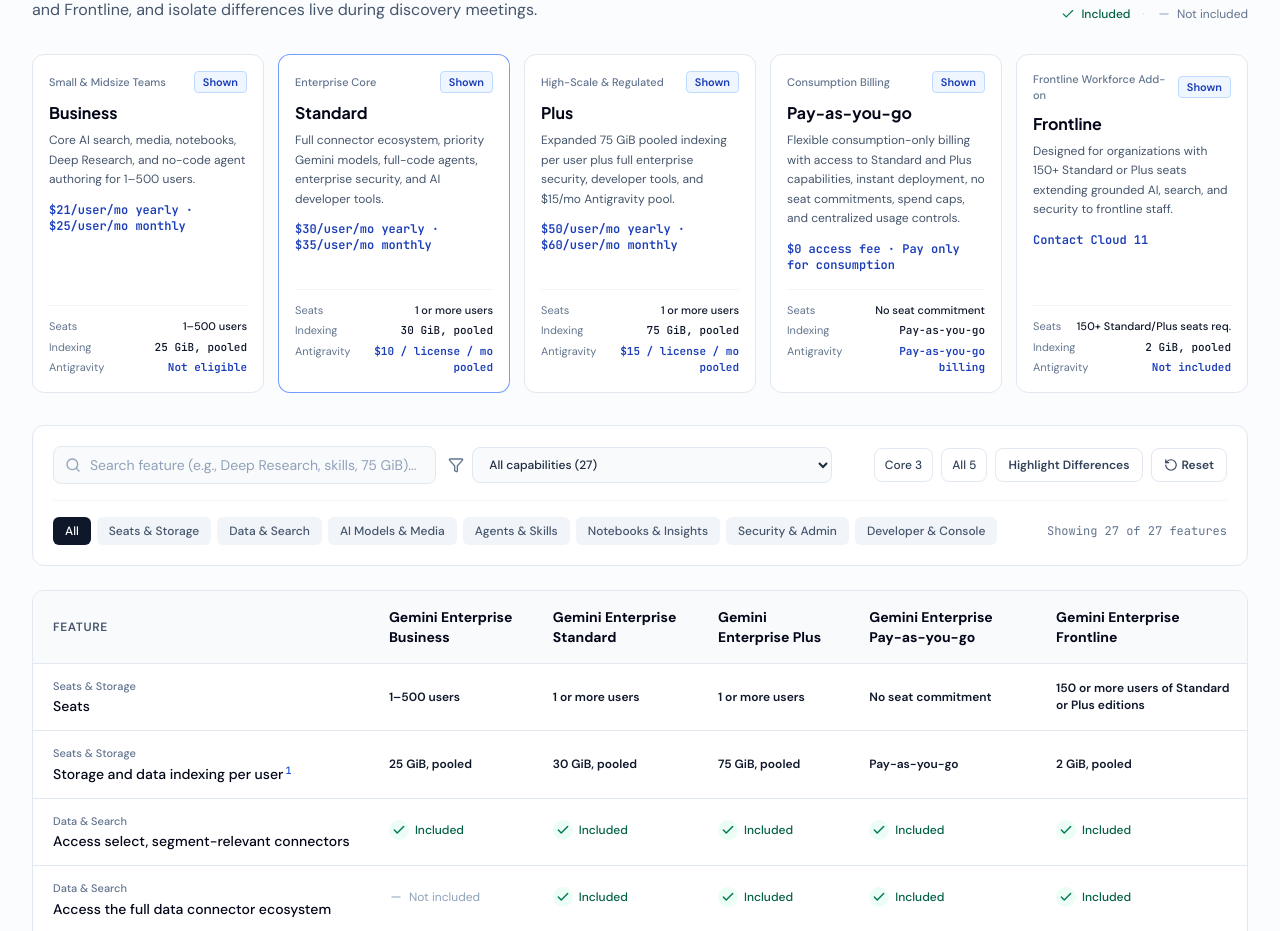
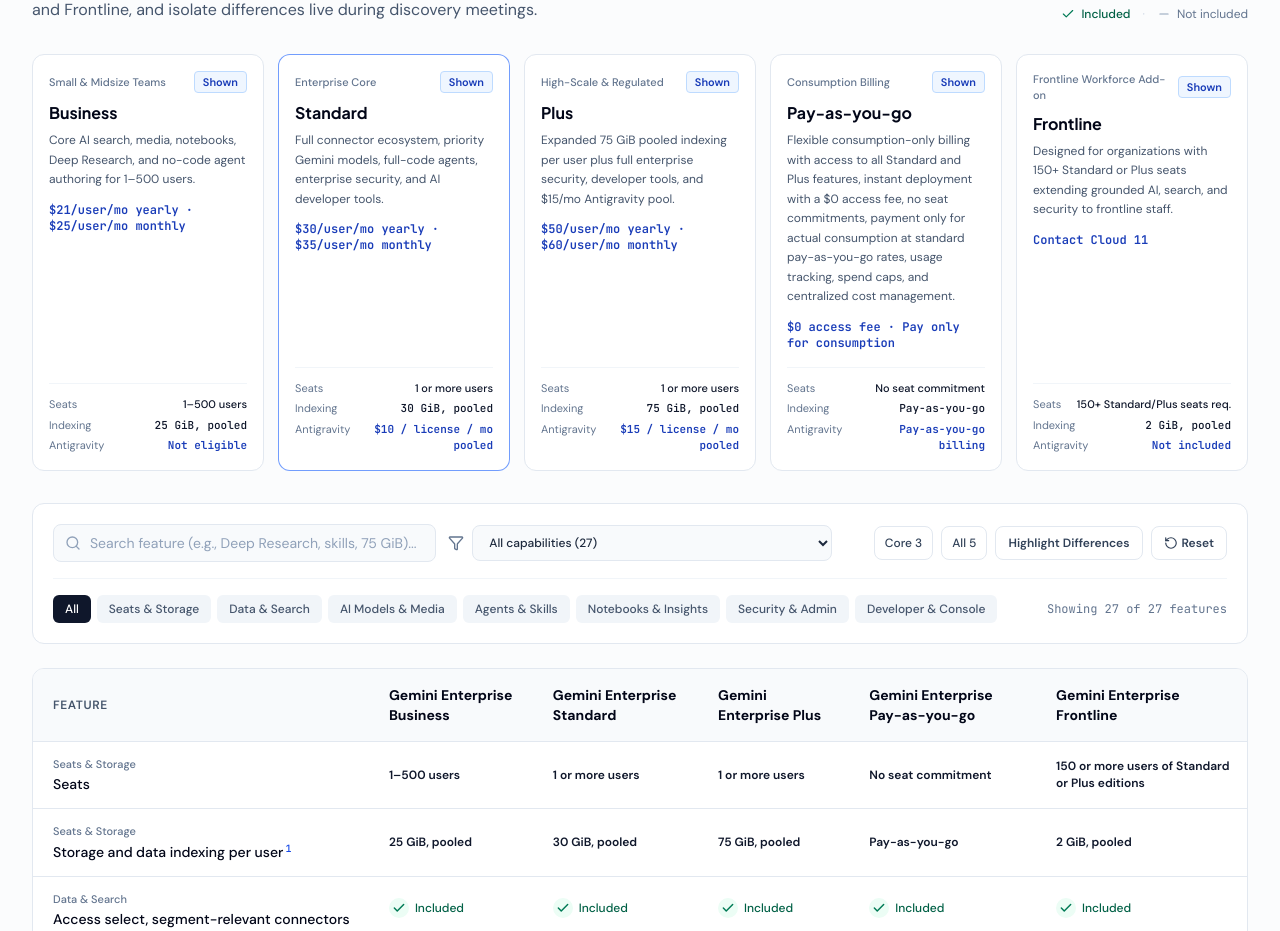
Before and after one commit to youssefsamyyy/website-gemini, a React (Vite) app: page / in a window 1280 px wide. Shown: the part 1920-2851 px from the top of the page. Built offline with nearby package versions, Linux system fonts and the light colour scheme.

Commit message:
Expand Pay-as-you-go pricing details

```diff
--- a/src/data/geminiEditions.ts
+++ b/src/data/geminiEditions.ts
@@ -88,7 +88,7 @@ export const COMPARISON_EDITIONS: Record<ComparisonEditionId, ComparisonEditionM
     name: 'Gemini Enterprise Pay-as-you-go',
     shortName: 'Pay-as-you-go',
     segment: 'Consumption Billing',
-    summary: 'Flexible consumption-only billing with access to Standard and Plus capabilities, instant deployment, no seat commitments, spend caps, and centralized usage controls.',
+    summary: 'Flexible consumption-only billing with access to all Standard and Plus features, instant deployment with a $0 access fee, no seat commitments, payment only for actual consumption at standard pay-as-you-go rates, usage tracking, spend caps, and centralized cost management.',
     seatRule: 'No seat commitment',
     storageRule: 'Pay-as-you-go',
     antigravityRule: 'Pay-as-you-go billing',
```
